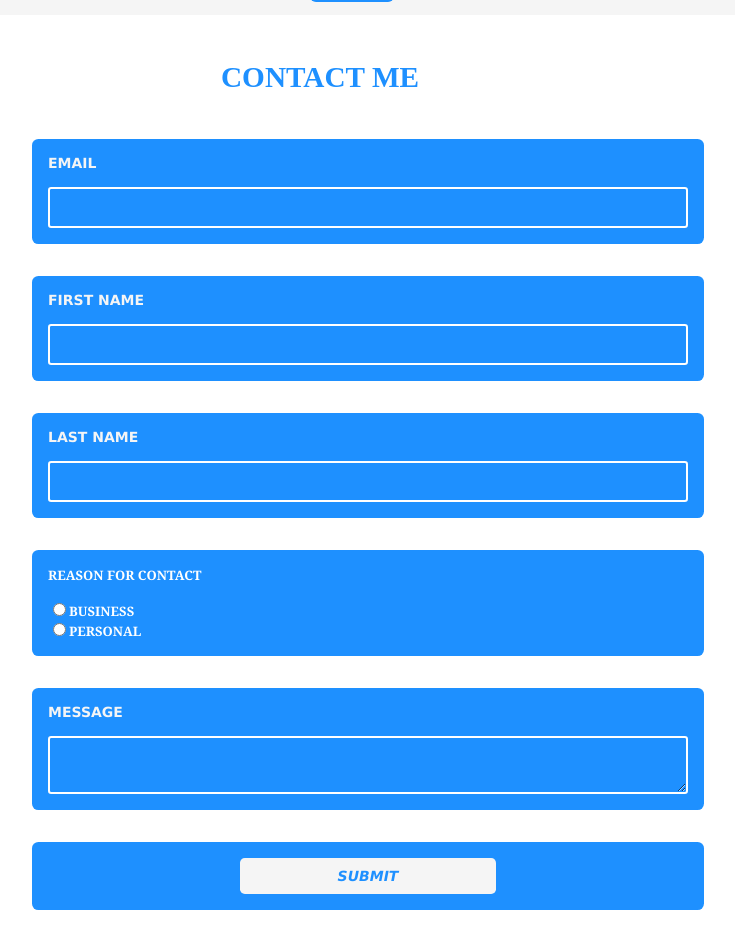
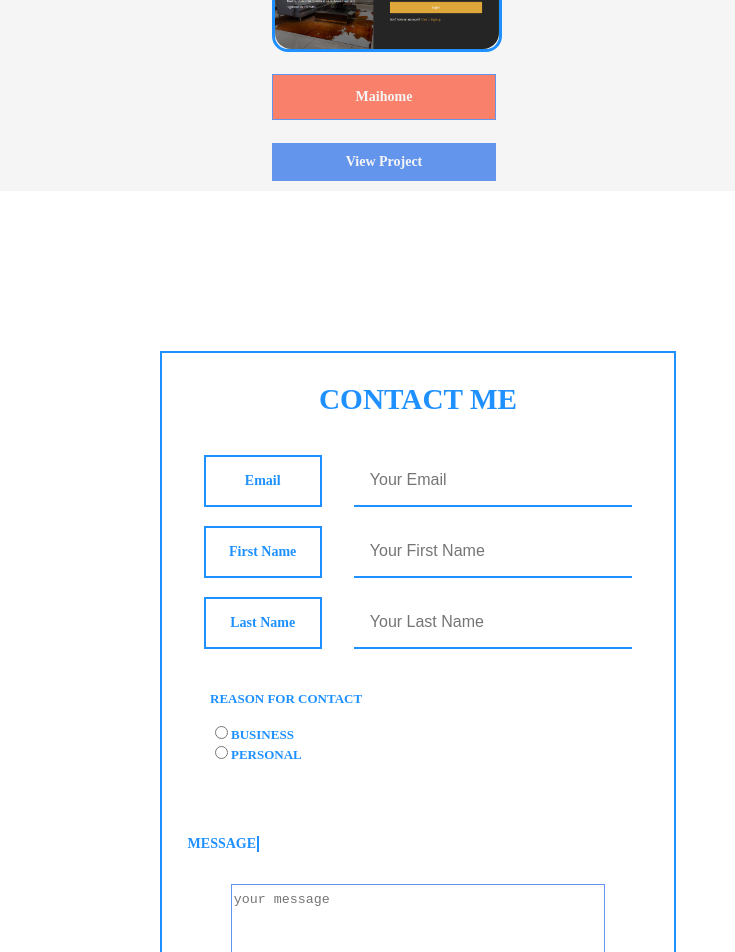
Before and after one commit to lilphemy/Portfolio-main, a React (Create React App) app: page / in a window 1280 px wide. Shown: the part 2740-3692 px from the top of the page, without its empty margins (320-1055 px from the left). Built offline with nearby package versions, Linux system fonts and the light colour scheme.

Commit message:
updates on code files

```diff
--- a/src/components/contactform/contactform.js
+++ b/src/components/contactform/contactform.js
@@ -4,6 +4,13 @@ import Classes from "./contactform.module.css"
 
 
 function ContactForm() {
+
+    const Style = {
+        display: "flex",
+        flexDirection: "row",
+        border: "2px solid dodgerblue",
+
+    }
 
     return (
 
@@ -17,16 +24,16 @@ function ContactForm() {
                         <h3>Contact Me</h3>
                     </div>
                     <div className={Classes.inputBlockStyle}>
-                        <span htmlFor="email" className={Classes.inputTitle}>email</span>
-                        <input autoComplete="off" type='email' name="email" required></input>
+                        <span htmlFor="email" className={Classes}>email</span>
+                        <input placeHolder = "your email" autoComplete="off" type='email' name="email" required/>
                     </div>
                     <div className={Classes.inputBlockStyle}>
-                        <span htmlFor="firstname" className={Classes.inputTitle}>First name</span>
-                        <input type='text' autoComplete="off" name="firstname" required></input>
+                        <span htmlFor="firstname" className={Classes}>First name</span>
+                        <input placeHolder = "your first name" type='text' autoComplete="off" name="firstname" required/>
                     </div>
                     <div className={Classes.inputBlockStyle}>
-                        <span htmlFor="lastname" className={Classes.inputTitle}>Last name</span>
-                        <input type='text' autoComplete="off" name="lastname" required></input>
+                        <span htmlFor="lastname" className={Classes}>Last name</span>
+                        <input placeHolder = "your last name" type='text' autoComplete="off" name="lastname" required/>
                     </div>
                     <div className={Classes.RadioBtn}>
                         <span className={Classes.inputTitle}>Reason for contact</span>
@@ -35,15 +42,15 @@ function ContactForm() {
                             <span>Business</span>
                         </label>
                         <label htmlFor="Personal" >
-                            <input type="radio" id={Classes.radioInput} name="personal"></input>
+                            <input type="radio" id={Classes.radioInput} name="personal"/>
                             <span className={Classes.inputTitle}>Personal</span>
                         </label>
                     </div>
-                    <div className={Classes.inputBlockStyle}>
-                        <span htmlFor="message" className={Classes.inputTitle}>Message</span>
-                        <textarea type='text' data-rows="10" name="message" required></textarea>
+                    <div className={Classes.messageStyle}>
+                        <span htmlFor="message" className={Classes}>Message</span>
+                        <textarea placeHolder = "your message" type='text' data-rows="10" name="message" required></textarea>
                     </div>
-                    <div className={Classes.inputBlockStyle}>
+                    <div className={Classes.btnStyles}>
                         <button type="submit">submit</button>
                     </div>
                 </form>
--- a/src/components/contactform/contactform.module.css
+++ b/src/components/contactform/contactform.module.css
@@ -1,11 +1,13 @@
-
+:root {
+    --pri-color: dodgerblue;
+    --main-sec: tomato;
+}
 .contactBlock {
-    padding-bottom: 4rem;
-    width: (90% + .6rem);
+    width: 80%;
+    margin: 10rem auto;
     height: fit-content;
-    margin-bottom: 10rem;
+    margin-left: 15rem;
     background-color: white;
-    text-align: center;
     box-sizing: border-box;
 }
 
@@ -21,9 +23,9 @@
     display: flex;
     flex-direction: column;
     width: 50%;
-    margin: auto;
-    height: 80vh;
-    padding: 1rem;
+    height: fit-content;
+    margin-left: 15rem;
+    border: 2px solid var(--pri-color);
 
 }
 
@@ -38,38 +40,54 @@
 }
 
 .inputBlockStyle {
-    width: 100%;
+    width: 90%;
+    height: fit-content;
     display: flex;
-    flex-direction: column;
+    flex-direction: row;
     text-align: center;
-    margin: 1rem 2rem;
-    color: whitesmoke;
-    font-family: Verdana, Geneva, Tahoma, sans-serif;
+    margin: 0.6rem auto;
+    font-family: 'Times New Roman', Times, serif;
     font-size: 14px;
-    text-transform: uppercase;
-    font-weight: 900;
-    background-color: dodgerblue;
+    font-weight: 500;
     border-radius: .4rem;
+    text-transform: capitalize;
+}
+
+.inputBlockStyle span {
+    width: 25%;
     padding: 1rem;
+    margin: auto 1rem;
+}
+.inputBlockStyle input {
+    width: 75%;
+    padding: 1rem;
+    margin: auto 1rem;
+    color: tomato;
+    text-transform: capitalize;
+    font-size: 16px;
 }
 
 
-.inputTitle {
-    margin-bottom: 1rem;
-    align-self: first baseline;
+.inputBlockStyle span {
+    border: 2px solid dodgerblue;
+    color: dodgerblue;
+    font-weight: 600;
 }
 
-
-input, textarea {
-    border: 2px solid white;
+.inputBlockStyle input {
+    border: hidden;
+    outline: none;
+    border-bottom: 2px solid var(--pri-color);
+}
+/* input, textarea {
+    border: 2px solid black;
     outline: none;
     color: white;
     border-radius: .2rem;
     font-size: 12px;
-    background-color: dodgerblue;
     padding: 10px;
     font-family: Georgia, 'Times New Roman', Times, serif;
-}
+} */
 
 .RadioBtn {
     display: flex;
@@ -77,32 +95,76 @@ input, textarea {
     align-items: first baseline;
     margin: 1rem 2rem;
     width: 100%;
-    font-weight: 900;
-    background-color: dodgerblue;
+    font-weight: 600;
     border-radius: .4rem;
     padding: 1rem;
-    color: white;
-    font-family: Cambria, Cochin, Georgia, Times, 'Times New Roman', serif;
+    color: dodgerblue;
+    font-family: 'Times New Roman', Times, serif;
     font-size: 13px;
     text-transform: uppercase;
 }
 
+.inputTitle {
+    margin-bottom: 1rem;
+    align-self: first baseline;
+}
+
+.messageStyle {
+    width: 90%;
+    height: fit-content;
+    display: flex;
+    flex-direction: column;
+    text-align: left;
+    margin: 0.6rem auto;
+    font-family: 'Times New Roman', Times, serif;
+    font-size: 14px;
+    font-weight: 500;
+    border-radius: .4rem;
+    text-transform: uppercase;
+}
+
+.messageStyle span {
+    border-right: 2px solid var(--pri-color);
+    color: dodgerblue;
+    font-weight: 600;
+    width: 15%;
+    margin: 2rem 0;
+}
+
+.messageStyle textarea {
+    --sec-color: tomato;
+    width: 80%;
+    margin: auto;
+    line-height: 2;
+    height: 10rem;
+    color: var(--sec-color);
+    outline: none;
+    border: 1px solid cornflowerblue;
+    text-align: justify;
+}
+
+.btnStyles {
+    margin: 3rem auto;
+    width: 70%;
+    text-align: center;
+}
+
+
 button {
-    width: 40%;
-    padding: 10px;
-    background-color: whitesmoke;
-    font-family: Verdana, Geneva, Tahoma, sans-serif;
+    width: 100%;
+    padding: 1rem;
+    background-color: var(--sec-color);
+    font-family: 'Times New Roman', Times, serif;
     font-size: 14px;
-    font-weight: 800;
-    font-style: italic;
-    outline-style: hidden;
+    font-weight: 600;
+    font-style: bold;
     border-radius: .3rem;
+    border: 2px solid var(--pri-color);
     outline: hidden;
-    border: hidden;
     text-transform: uppercase;
-    color: dodgerblue;
+    color: var(--main-sec);
     cursor: pointer;
-    margin: auto;
+    margin: 0 auto;
 }
 
 @media screen and (max-height: 800px){
@@ -117,7 +179,6 @@ button {
     .contactBlock {
         margin-bottom: 28rem;
     }
-
 }
 
 
--- a/src/components/footerfile/footer.module.css
+++ b/src/components/footerfile/footer.module.css
@@ -42,6 +42,12 @@
     font-family: Verdana, Geneva, Tahoma, sans-serif;
     color: azure;
     border-top: 2px solid aliceblue;
+}
+
+@media screen and (max-width: 900px) {
+    .footerBlock {
+        margin-top: 2rem;
+    }
 }
 
 
--- a/src/components/projectscomp/projectcomp.js
+++ b/src/components/projectscomp/projectcomp.js
@@ -28,7 +28,7 @@ function ProjectDisplay() {
                                         <div className={Classes.imgText}>
                                             <p>{name}</p>
                                         </div>
-                                        <div>
+                                        <div className = {Classes.btnLink}>
                                             <a className={Classes.anchLink} target="_blank" rel= "noreferrer" href={linkResource}>view project</a>
                                         </div>
                                     </div>
--- a/src/components/projectscomp/projectcomp.module.css
+++ b/src/components/projectscomp/projectcomp.module.css
@@ -5,7 +5,7 @@
     padding:0;
     margin:0;
     height: fit-content;
-    max-width: 100%;
+    width: 100%;
     background-color: whitesmoke;
 }
 
@@ -24,15 +24,15 @@
     margin: 0 auto;
     position: absolute;
     top: 3rem;
-    right: 43%;
+    right: 55%;
 }
 
 .projBlock {
-    width: 85%;
-    height: 100vh;
+    height: fit-content;
     box-sizing: border-box;
+    margin: 0 auto;
     margin-top: 6rem;
-    margin-left: 10%;
+    /* margin-left: 10%; */
     text-align: center;
     display: flex;
     flex-direction: row;
@@ -52,51 +52,63 @@
 .imgCont {
     height: 50%;
     width: 50%;
-    border: 3px double dodgerblue;
+    border: 3px solid dodgerblue;
     border-radius: 1rem;
 }
 
 .imgCont img {
     width: 100%;
     height: 100%;
-    border-radius: .6rem;
+    border-radius: 1rem;
 }
 
 .imgText {
     font-family: 'Times New Roman', Times, serif;
-    font-size: 16.5px;
-    color: dodgerblue;
+    font-size: 14px;
+    color: whitesmoke;
+    background-color: rgba(250, 120, 97, 0.931);
     font-weight: 900;
-    margin-top: 2.5rem;
+    margin: 1.4rem auto;
     text-transform: capitalize;
+    text-align: center;
+    border: 1px solid cornflowerblue;
 
 }
 
-.anchLink {
+.btnLink {
+    font-family: 'Times New Roman', Times, serif;
+    font-size: 14px;
+    font-weight: 600;
+    text-align: center;
+    text-transform: capitalize;
+    background-color:cornflowerblue;
+    color: whitesmoke;
+    padding: .7rem;
+}
+
+.btnLink a {
     text-decoration: none;
     color: whitesmoke;
-    font-size: 12px;
-    font-family: Arial, Helvetica, sans-serif;
-    font-weight: 800;
-    font-style: normal;
-    border-radius: .5em;
-    text-transform: capitalize;
-    background-color: dodgerblue;
-    padding: .4rem;
-    width: 80%;
-    margin-top: 2.5rem;
 }
 
-
 @media screen and (max-height: 900px) {
+    .projBuck {
+        width: 100%;
+        height: fit-content;
+    }
     .projBlock {
+        height: fit-content;
         margin-top: 3rem;
         margin-left: 10%;
     }
 
+    .bottomLine {
+        right: 43%;
+    }
+
     .singleItem {
-        margin: 1.5rem;
-        width: 25%;
+        margin: 3.5rem 2rem;
+        width: 20%;
         height: 12rem;
         text-align: center;
 
@@ -105,21 +117,20 @@
     .imgCont {
         height: 70%;
         width: 100%;
-        border: 3px double dodgerblue;
-        border-radius: 1rem;
     }
 
     .imgCont img {
         width: 100%;
         height: 100%;
-        border-radius: 1rem;
     }
 }
 
 @media screen and (max-width: 999px) {
 
     .projBuck {
-        height: 100vh;
+        height: 100vh;  /* some issue to sort out here! */
+        width: 100%;
+        margin-bottom: 2px;
     }
 
     .bottomLine {
@@ -130,8 +141,6 @@
     .projBlock {
         width: 100%;
         height: 85vh;
-        margin-top: 5rem;
-        margin-left: 0;
         text-align: center;
     }
 
@@ -141,6 +150,7 @@
     }
 
     .imgCont {
+        width: 100%;
         border-radius: .5rem;
     }
 
@@ -151,18 +161,10 @@
 
     .imgText {
         font-size: 14px;
-        color: tomato;
         margin: 2rem auto;
         font-family: serif;
+
     }
-
-    .anchLink {
-        border: 1px solid dodgerblue;
-        text-transform: uppercase;
-        background-color: dodgerblue;
-        font-family: Arial, Helvetica, sans-serif;
-    }
-
 }
 
 @media screen and (max-width: 699px) {
@@ -215,15 +217,14 @@
 
     .imgText {
         font-size: 14px;
-        color: tomato;
         margin: 2rem auto;
         font-family: serif;
     }
 
-    .anchLink {
+    /* .anchLink {
         border: 1px solid dodgerblue;
         text-transform: uppercase;
         background-color: dodgerblue;
         font-family: Arial, Helvetica, sans-serif;
-    }
+    } */
 }
```
